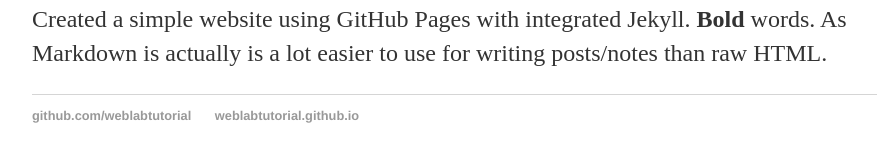
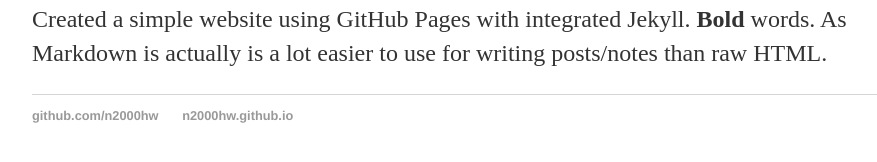
Before and after one commit to n2000hw/n2000hw.github.io, a Jekyll site: the page built from _posts/2021-09-21-site-launched.md, in a window 1280 px wide. Shown: the part 252-414 px from the top of the page, without its empty margins (160-1037 px from the left). Built offline with Jekyll 4.4.1, drawn with Linux system fonts in a browser that asks for light colours.

Commit message:
Update default.html

```diff
--- a/_layouts/default.html
+++ b/_layouts/default.html
@@ -19,8 +19,8 @@
     </div>
     <footer>
       <ul>
-      <li><a href="https://github.com/weblabtutorial">github.com/weblabtutorial</a></li>
-      <li><a href="https://weblabtutorial.github.io"> weblabtutorial.github.io </a></li>
+      <li><a href="https://github.com/n2000hw">github.com/n2000hw</a></li>
+      <li><a href="https://n2000hw.github.io"> n2000hw.github.io </a></li>
       </ul>
     </footer>
   </body>
```
